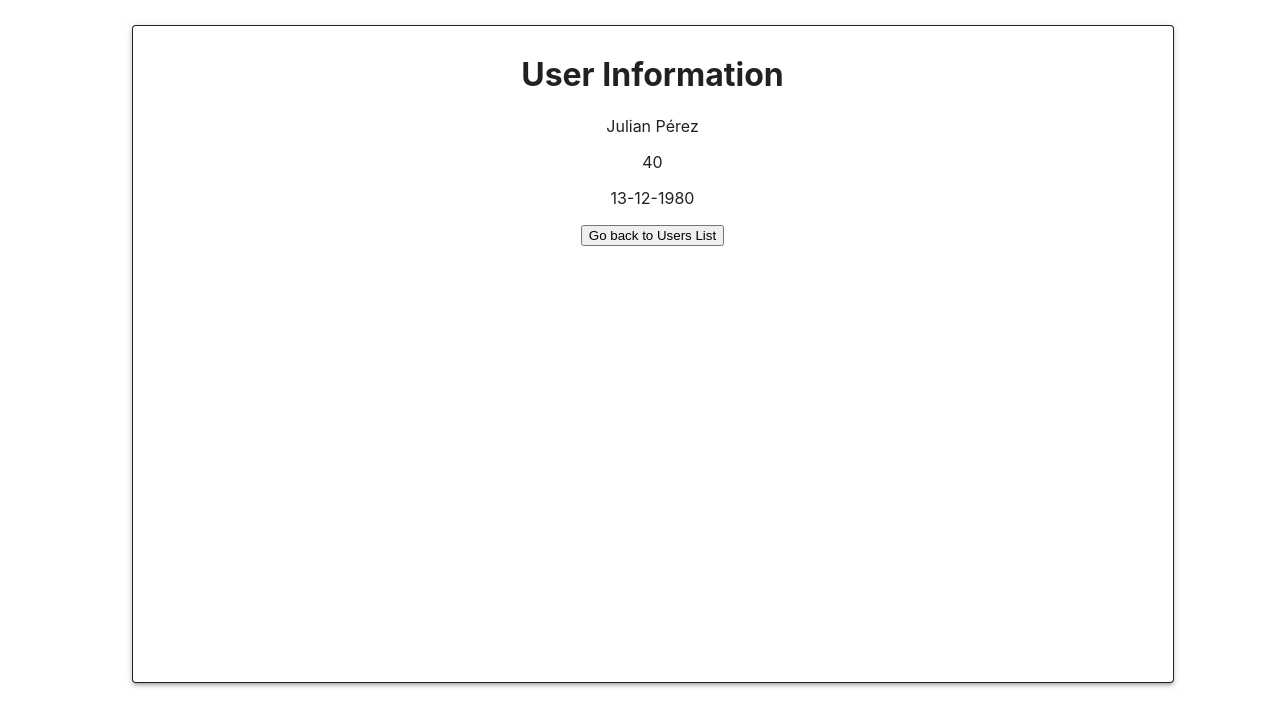
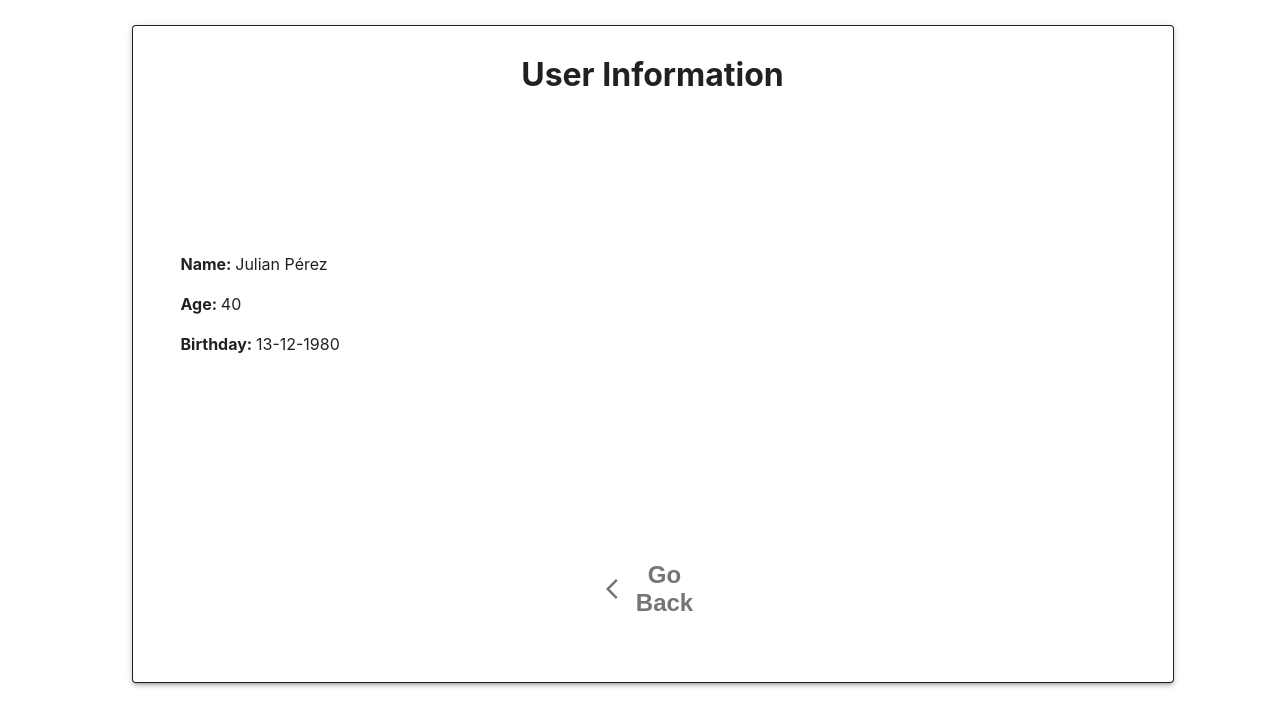
Before and after one commit to homerteo/asesoftware, a React (Create React App) app: page /1 in a window 1280 px wide. Shown: the top 726 px of the page. Built offline with nearby package versions, Linux system fonts and the light colour scheme; data requests are answered from the project's data file.

Commit message:
implement icon buttons

```diff
--- a/package.json
+++ b/package.json
@@ -5,6 +5,7 @@
   "dependencies": {
     "@date-io/moment": "^1.3.13",
     "@material-ui/core": "^4.11.4",
+    "@material-ui/icons": "^4.11.2",
     "@material-ui/pickers": "^3.3.10",
     "@testing-library/jest-dom": "^5.11.4",
     "@testing-library/react": "^11.1.0",
--- a/src/components/UserInfo.js
+++ b/src/components/UserInfo.js
@@ -3,6 +3,8 @@ import { useParams, useHistory } from "react-router-dom";
 import moment from 'moment';
 import { makeStyles } from '@material-ui/core/styles';
 import Paper from '@material-ui/core/Paper';
+import IconButton from '@material-ui/core/IconButton';
+import ArrowBackIosIcon from '@material-ui/icons/ArrowBackIos';
 import userService from '../api/users';
 
 const useStyles = makeStyles((theme) => ({
@@ -22,6 +24,19 @@ const useStyles = makeStyles((theme) => ({
   container: {
     height: 'auto',
   },
+  list: {
+    listStyle: 'none',
+    textAlign: 'left',
+    marginTop: '20vh',
+  },
+  listItem: {
+    marginTop: '20px',
+  },
+  button: {
+    height: '118px',
+    width: '118px',
+    marginTop: '20vh',
+  }
 }));
 
 const UserInfo = () => {
@@ -51,10 +66,12 @@ const UserInfo = () => {
     <div className={classes.root}>
       <Paper className={classes.paper} elevation={3}>
         <h1>User Information</h1>
-        <p>{ userInfo.name }</p>
-        <p>{ userInfo.age }</p>
-        <p>{ userInfo.birthdate }</p>
-        <button onClick={() => handleClick()}>Go back to Users List</button>
+        <ul className={classes.list}>
+          <li className={classes.listItem}><strong>Name: </strong>{ userInfo.name }</li>
+          <li className={classes.listItem}><strong>Age: </strong>{ userInfo.age }</li>
+          <li className={classes.listItem}><strong>Birthday: </strong>{ userInfo.birthdate }</li>
+        </ul>
+        <IconButton onClick={() => handleClick()} className={classes.button}><ArrowBackIosIcon /><strong>Go Back</strong></IconButton>
       </Paper>
     </div>
   );
--- a/src/components/UserList/index.js
+++ b/src/components/UserList/index.js
@@ -9,7 +9,10 @@ import TableContainer from '@material-ui/core/TableContainer';
 import TableRow from '@material-ui/core/TableRow';
 import Paper from '@material-ui/core/Paper';
 import TextField from '@material-ui/core/TextField';
+import IconButton from '@material-ui/core/IconButton';
 import { MuiPickersUtilsProvider, KeyboardDatePicker } from '@material-ui/pickers';
+import VisibilityIcon from '@material-ui/icons/Visibility';
+import EditIcon from '@material-ui/icons/Edit';
 import MomentUtils from '@date-io/moment';
 import UserListTableHead from './UserListTableHead';
 import userService from '../../api/users';
@@ -62,15 +65,12 @@ const UserList = () => {
 
   const addEditFields = id => {
     const fields = [...editFields]
-    console.log('fields', fields)
     if(fields.some(e => e === id)) {
       const index = fields.indexOf(id);
       fields.splice(index, 1);
-      console.log(fields);
       setEditFields(fields);
     } else {
       fields.push(id);
-      console.log(fields);
       setEditFields(fields);
     }
   }
@@ -82,6 +82,7 @@ const UserList = () => {
   return(
     <div className={classes.root}>
       <Paper className={classes.paper} elevation={3}>
+      <h1>Users List</h1>
         <TableContainer className={classes.container}>
         <Table
             className={classes.table}
@@ -100,7 +101,7 @@ const UserList = () => {
                     key={user.id}
                   >
                     <TableCell component="th" scope="row" id={`see-${user.id}`}>
-                      <button onClick={() => handleClick(user.id)}>See User</button>
+                      <IconButton onClick={() => handleClick(user.id)}><VisibilityIcon /></IconButton>
                     </TableCell>
                     <TableCell component="th" id={`name-${user.id}`} scope="row">
                       <>
@@ -148,7 +149,7 @@ const UserList = () => {
                       </>
                     </TableCell>
                     <TableCell component="th" scope="row" id={`edit-${user.id}`}>
-                      <button onClick={() => addEditFields(user.id)}>Edit fields</button>
+                      <IconButton onClick={() => addEditFields(user.id)}><EditIcon /></IconButton>
                     </TableCell>
                   </TableRow>
                 )
```
Also changed, not shown: 1 other file (tests, documents, lock files or other folders).
